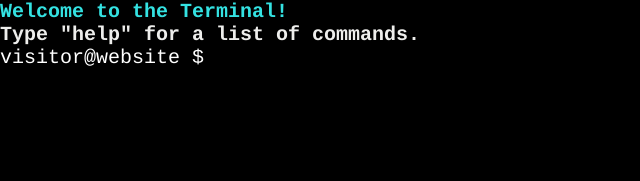
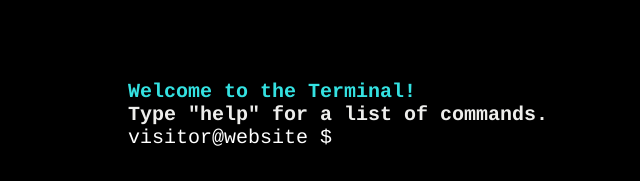
Before and after one commit to pabgarfer1/console, a website: page index.html in a window 1280 px wide. Shown: the whole page, without its empty margins (0-640 px from the left). Drawn offline with Linux system fonts and the light colour scheme.

Commit message:
Update index.html

```diff
--- a/index.html
+++ b/index.html
@@ -9,14 +9,21 @@
     html, body {
       margin: 0;
       padding: 0;
+      height: 100%; /* Ensure it takes up the full height */
+      width: 100%;  /* Ensure it takes up the full width */
       background-color: black;
+      display: flex; /* Enable Flexbox */
+      justify-content: center; /* Center horizontally */
+      align-items: center; /* Center vertically */
     }
-    #terminal {
-      width: 100%;
-      height: 100vh;
-      background-color: black;
-      color: white;
-    }
+
+  #terminal {
+    width: 80%; /* Adjust width to 80% of the viewport width */
+    height: 80vh; /* Adjust height to 80% of the viewport height */
+    background-color: black;
+    color: white;
+  }
+
   </style>
 
 
```
